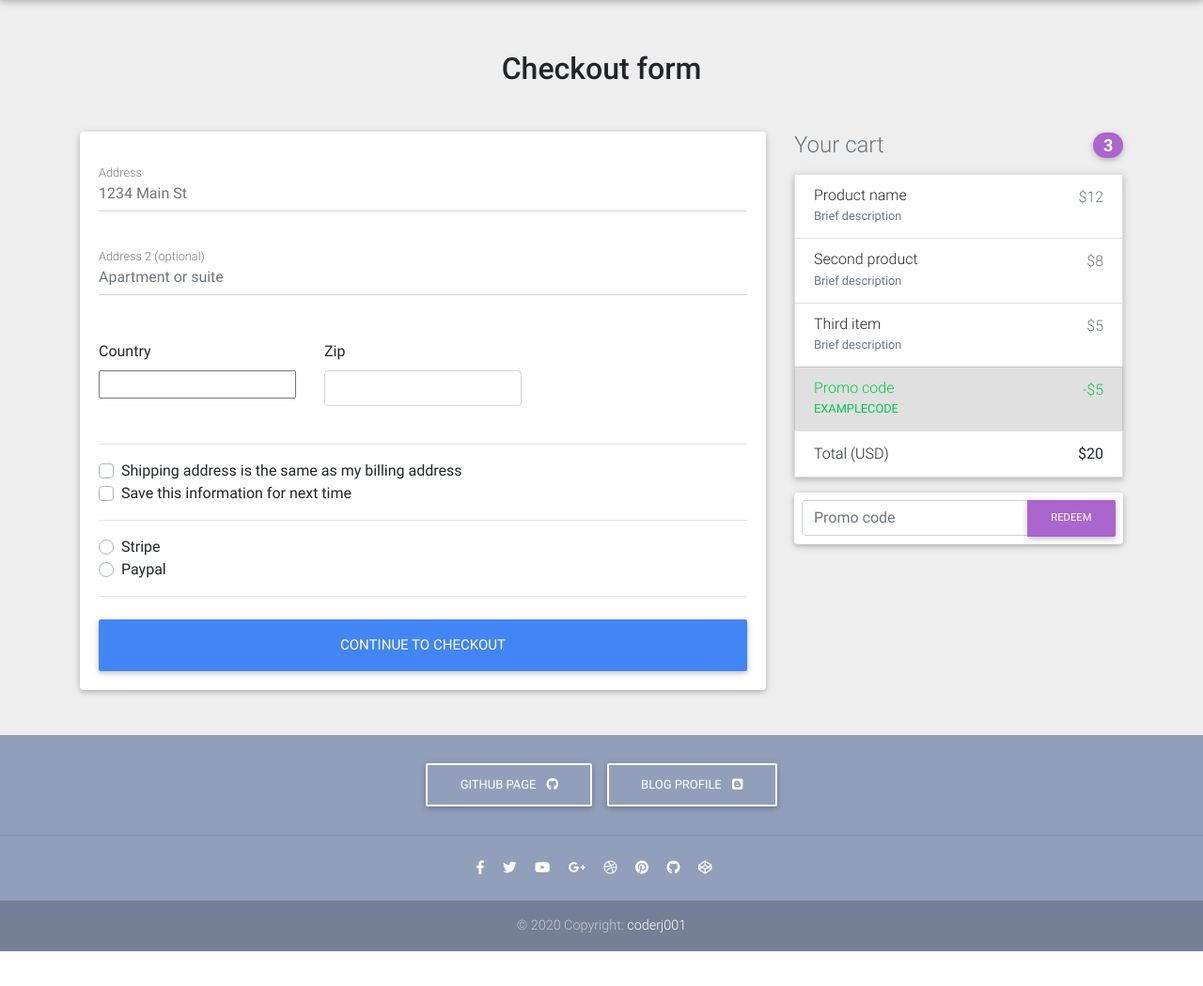
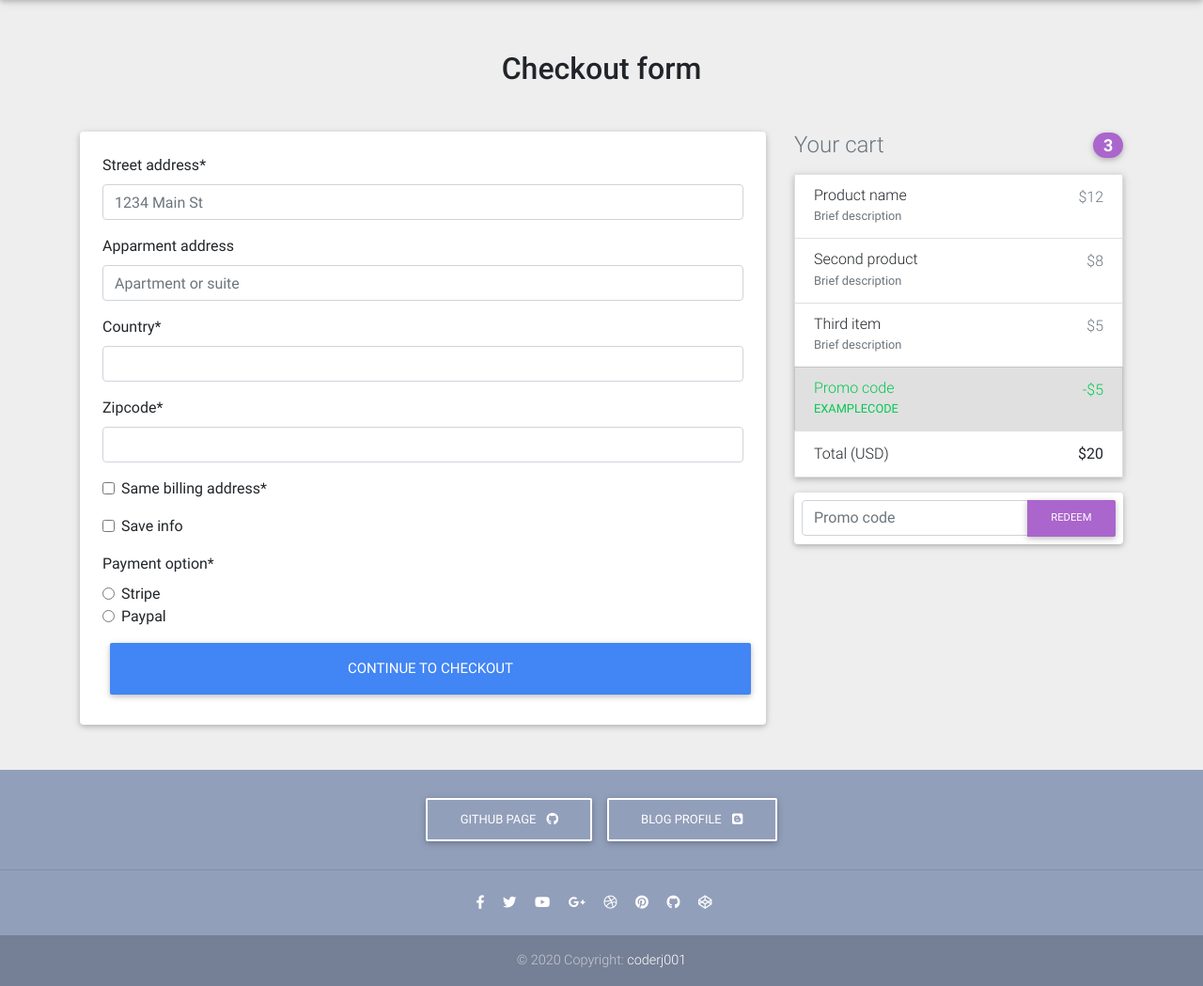
Before and after one commit to coderj001/E-commerce-with-django, a Django app: page /checkout/ in a window 1280 px wide. Shown: the part 66-1115 px from the top of the page at 94% size. Before the commit the page ends 1078 px from the top, so only its background shows below. Run offline with Django 3.2, Linux system fonts and the light colour scheme; some libraries are stand-ins or nearby versions.

Commit message:
forms is config and working

```diff
--- a/ecommerce/core/views.py
+++ b/ecommerce/core/views.py
@@ -37,12 +37,13 @@ class CheckOutPage(View):
         context = { 'form': form }
         return render(request, "core/checkoutpage.html", context)
     def post(self, request, *args, **kwargs):
-        form = CheckOutForms(request.POST or None)
+        form = CheckOutForm(request.POST or None)
         if form.is_valid():
             print("Form is valid")
-            print(form.cleaned_data())
-        context = { 'form': form }
-        return render(request, "core/checkoutpage.html", context)
+            print(form.cleaned_data)
+            return redirect('core:checkoutpage')
+        messages.info(request, "Failed to checkout.")
+        return redirect('core:checkoutpage')
 
 @login_required
 def add_to_cart(request,slug):
--- a/ecommerce/templates/core/checkoutpage.html
+++ b/ecommerce/templates/core/checkoutpage.html
@@ -16,126 +16,17 @@
       <div class="col-md-8 mb-4">
         <!--Card-->
         <div class="card">
-
+            {% if form %}
           <!--Card content-->
-          <form class="card-body">
-            {% csrf_token %}
-            <!--address-->
-            <div class="md-form mb-5">
-              {# <input #}
-              {#   type="text" #}
-              {#   id="address" #}
-              {#   class="form-control" #}
-              {#   placeholder="1234 Main St" #}
-              {# /> #}
-              {{ form.street_address }}
-              <label for="address" class="">Address</label>
-            </div>
-
-            <!--address-2-->
-            <div class="md-form mb-5">
-              {# <input #}
-              {#   type="text" #}
-              {#   id="address-2" #}
-              {#   class="form-control" #}
-              {#   placeholder="Apartment or suite" #}
-              {# /> #}
-              {{ form.apparment_address }}
-              <label for="address-2" class="">Address 2 (optional)</label>
-            </div>
-
-            <!--Grid row-->
-            <div class="row">
-              <!--Grid column-->
-              <div class="col-lg-4 col-md-12 mb-4">
-                <label for="country">Country</label>
-                {# <select #}
-                {#   class="custom-select d-block w-100" #}
-                {#   id="country" #}
-                {#   required #}
-                {# > #}
-                {#   <option value="">Choose...</option> #}
-                {#   <option>United States</option> #}
-                {# </select> #}
-                {{ form.country }}
-                <div class="invalid-feedback">
-                  Please select a valid country.
-                </div>
-              </div>
-              <!--Grid column-->
-
-              <!--Grid column-->
-              <div class="col-lg-4 col-md-6 mb-4">
-                <label for="zip">Zip</label>
-                {# <input #}
-                {#   type="text" #}
-                {#   class="form-control" #}
-                {#   id="zip" #}
-                {#   placeholder="" #}
-                {#   required #}
-                {# /> #}
-                {{ form.zipcode }}
-                <div class="invalid-feedback">
-                  Zip code required.
-                </div>
-              </div>
-              <!--Grid column-->
-            </div>
-            <!--Grid row-->
-
-            <hr />
-
-            <div class="custom-control custom-checkbox">
-             <input
-                type="checkbox"
-                class="custom-control-input"
-                id="same-address"
-                {%if form.same_billing_address.value%}
-                :wa
-
-                checked
-                {%endif%}
-              />
-              <label class="custom-control-label" for="same-address"
-                >Shipping address is the same as my billing address</label
-              >
-            </div>
-            <div class="custom-control custom-checkbox">
-              <input
-                type="checkbox"
-                class="custom-control-input"
-                id="save-info"
-                {%if form.save_info.value%}
-                checked
-                {%endif%}
-              />
-              <label class="custom-control-label" for="save-info"
-                >Save this information for next time</label
-              >
-            </div>
-
-            <hr />
-
-            <div class="d-block my-3">
-                {% for name, value  in form.fields.payment_option.choices %}
-              <div class="custom-control custom-radio">
-                <input
-                    id="{{name}}"
-                  name="paymentMethod"
-                  type="radio"
-                  class="custom-control-input"
-                  required
-                />
-                <label class="custom-control-label" for="{{name}}">{{value}}</label>
-              </div>
-              {% endfor %}
-            </div>
-
-            <hr class="mb-4" />
-            <button class="btn btn-primary btn-lg btn-block" type="submit">
-              Continue to checkout
-            </button>
-          </form>
+          <div class="m-3 p-2">
+              <form method="post">
+                  {%csrf_token%}
+                  {{form|crispy}}
+                  <button class="btn btn-primary btn-lg btn-block m-2">CONTINUE TO CHECKOUT</button>
+              </form>
+          </div>
+          <!--Card content-->
+            {% endif %}
         </div>
         <!--/.Card-->
       </div>
```
Also changed, not shown: ecommerce/core/urls.py (+8 -8 lines).
